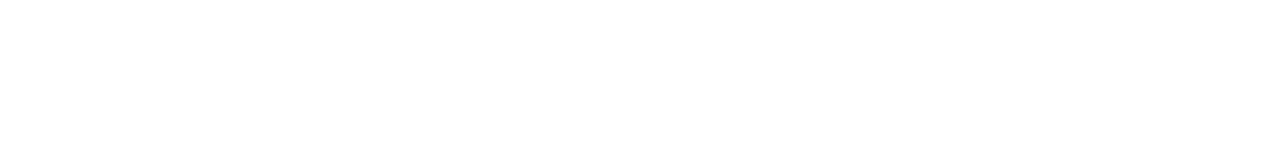
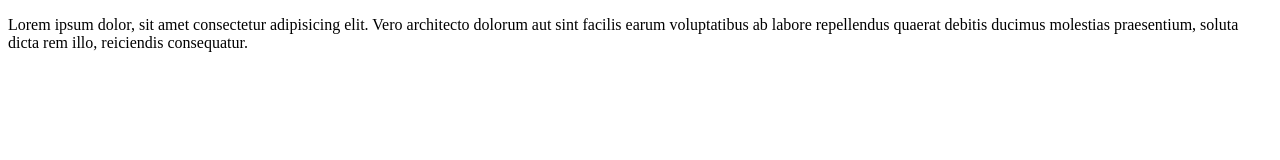
Before and after one commit to sidnneygove/Projecto-1, a plain HTML site: page index.html in a window 1280 px wide. Drawn offline with Linux system fonts and the light colour scheme.

Commit message:
Adicionado um texto no Body

```diff
--- a/index.html
+++ b/index.html
@@ -7,6 +7,6 @@
 </head>
 <body>
     <title>Curso gratuito Git e GitHub</title>
-
+    <p>Lorem ipsum dolor, sit amet consectetur adipisicing elit. Vero architecto dolorum aut sint facilis earum voluptatibus ab labore repellendus quaerat debitis ducimus molestias praesentium, soluta dicta rem illo, reiciendis consequatur.</p>
 </body>
 </html>
```
